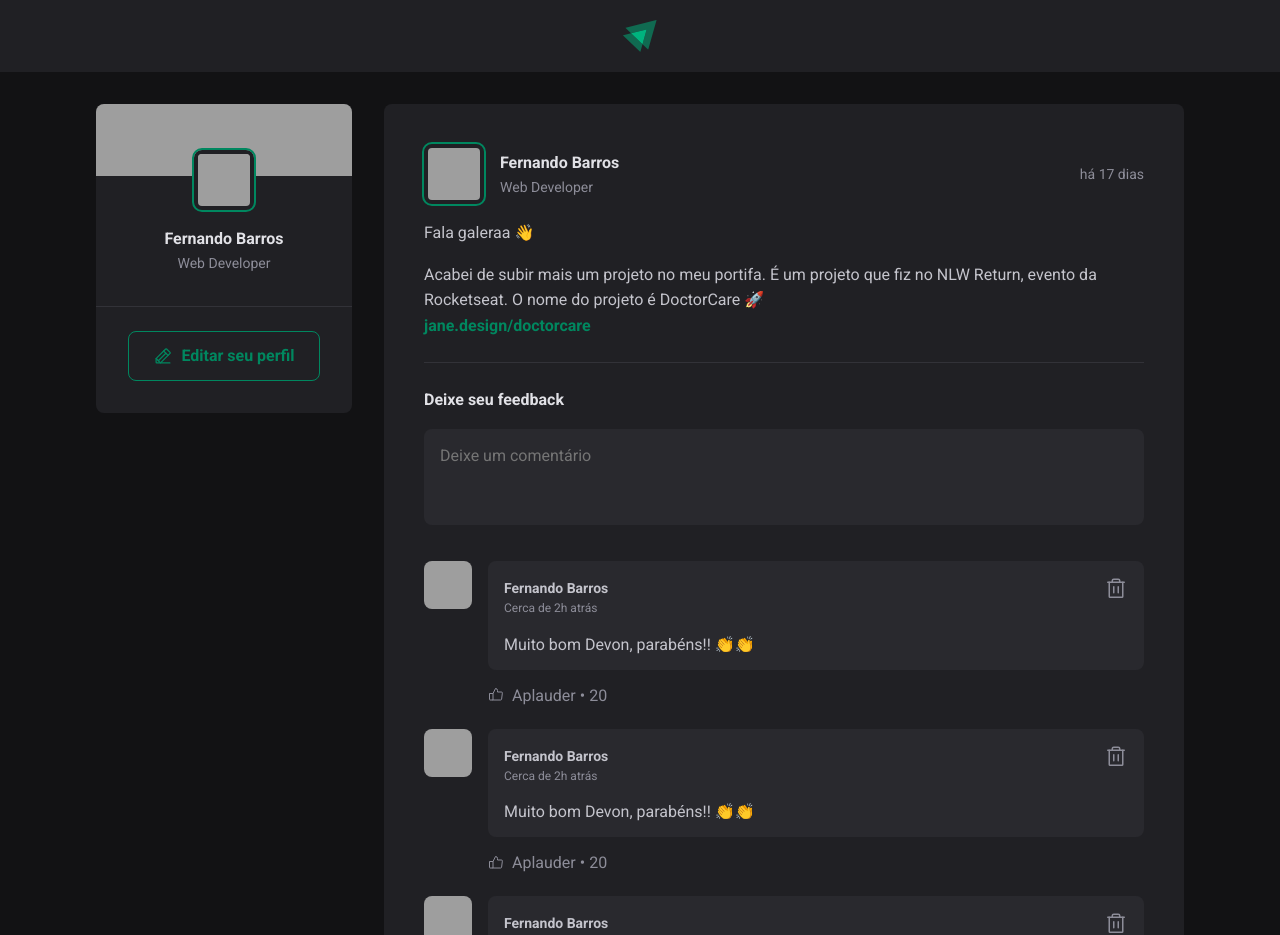
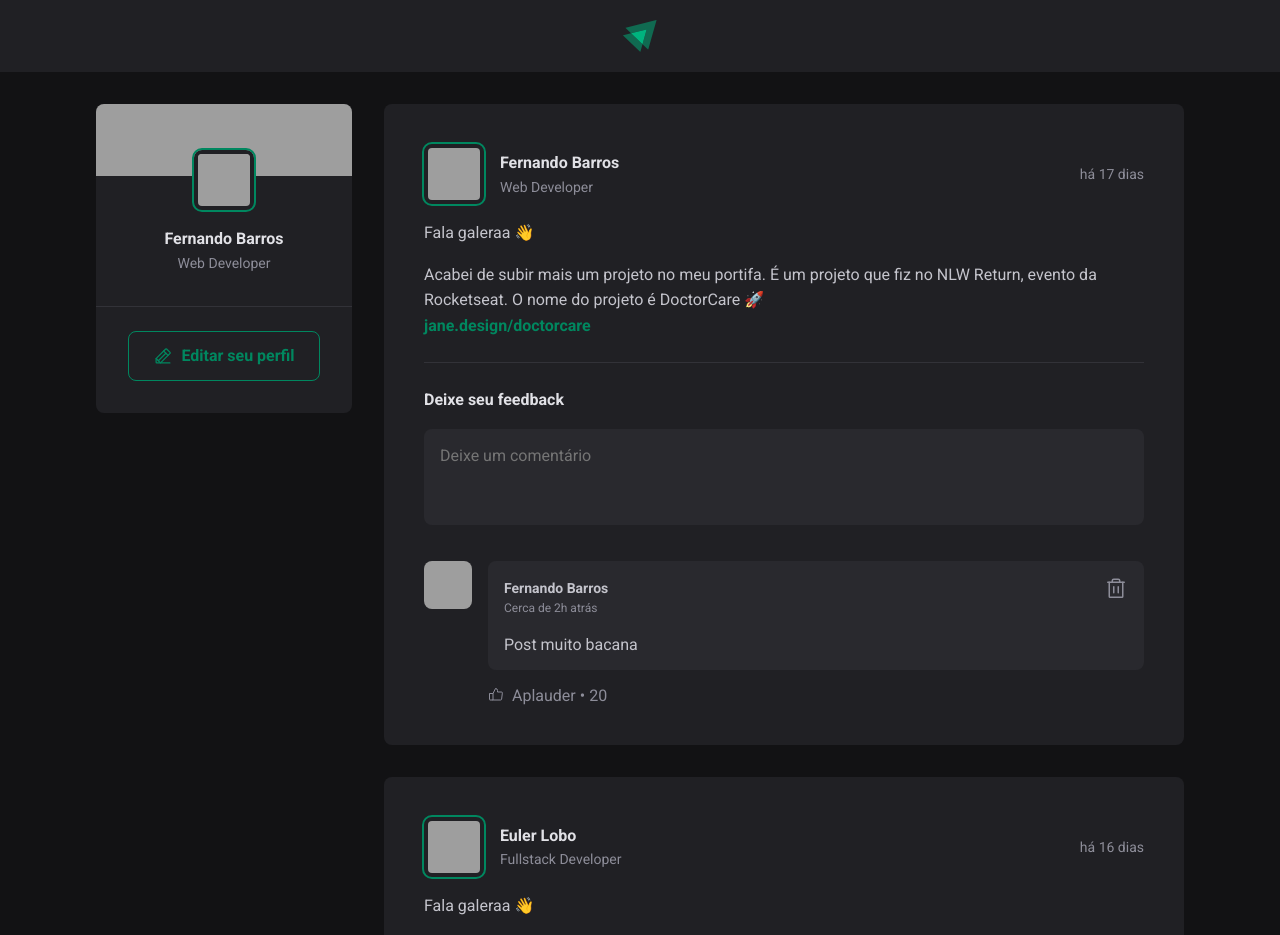
Before and after one commit to TheHumphrey/feed, a React (Vite) app: page / in a window 1280 px wide. Shown: the top 935 px of the page. Built offline with nearby package versions, Linux system fonts and the light colour scheme; grey boxes are pictures that could not be loaded.

Commit message:
feat: update comments

```diff
--- a/src/components/Comment/Comment.tsx
+++ b/src/components/Comment/Comment.tsx
@@ -14,7 +14,11 @@ import {
   PublishedTime
 } from "./style"
 
-export const Comment = () => {
+type TProps = {
+  content: string;
+}
+
+export const Comment = ({ content }: TProps) => {
   return (
     <CommentContainer>
       <Avatar src="https://github.com/TheHumphrey.png" withOutBorder />
@@ -37,7 +41,7 @@ export const Comment = () => {
             </CommentButton>
           </CommentHeader>
 
-          <CommentText>Muito bom Devon, parabéns!! 👏👏</CommentText>
+          <CommentText>{content}</CommentText>
 
         </CommentContent>
 
--- a/src/components/Post/Post.tsx
+++ b/src/components/Post/Post.tsx
@@ -25,12 +25,16 @@ import {
   Comment
 } from '../'
 import { TPost } from '../../App'
+import { useState } from 'react'
 
 type TProps = {
   data: TPost
 }
 
 export const Post = ({ data }: TProps) => {
+  const [comments, setComments] = useState(['Post muito bacana'])
+  const [newCommentText, setNewCommentText] = useState('')
+
   const {
     author,
     content,
@@ -46,6 +50,14 @@ export const Post = ({ data }: TProps) => {
   const publishedDateFormatted = format(publishedAt, "d 'de' LLLL 'às' HH:mm'h'", { locale: ptBR })
 
   const publishedDateRelativeToNow = formatDistanceToNow(publishedAt, { locale: ptBR, addSuffix: true })
+
+  const handleCreateNewComment = (event: React.FormEvent<HTMLFormElement>) => {
+    event?.preventDefault()
+
+    setComments([...comments, newCommentText])
+
+    setNewCommentText('')
+  }
 
   return (
     <PostContainer>
@@ -77,11 +89,14 @@ export const Post = ({ data }: TProps) => {
         })}
       </PostContent>
 
-      <CommentForm>
+      <CommentForm onSubmit={handleCreateNewComment}>
         <CommentStrong>Deixe seu feedback</CommentStrong>
 
         <CommentTextArea
+          name="comment"
           placeholder='Deixe um comentário'
+          value={newCommentText}
+          onChange={(e) => setNewCommentText(e.target.value)}
         />
 
         <Footer>
@@ -93,9 +108,9 @@ export const Post = ({ data }: TProps) => {
       </CommentForm>
 
       <CommentListContainer>
-        <Comment />
-        <Comment />
-        <Comment />
+        {
+          comments.map(comment => (<Comment content={comment} />))
+        }
       </CommentListContainer>
 
     </PostContainer>
```
